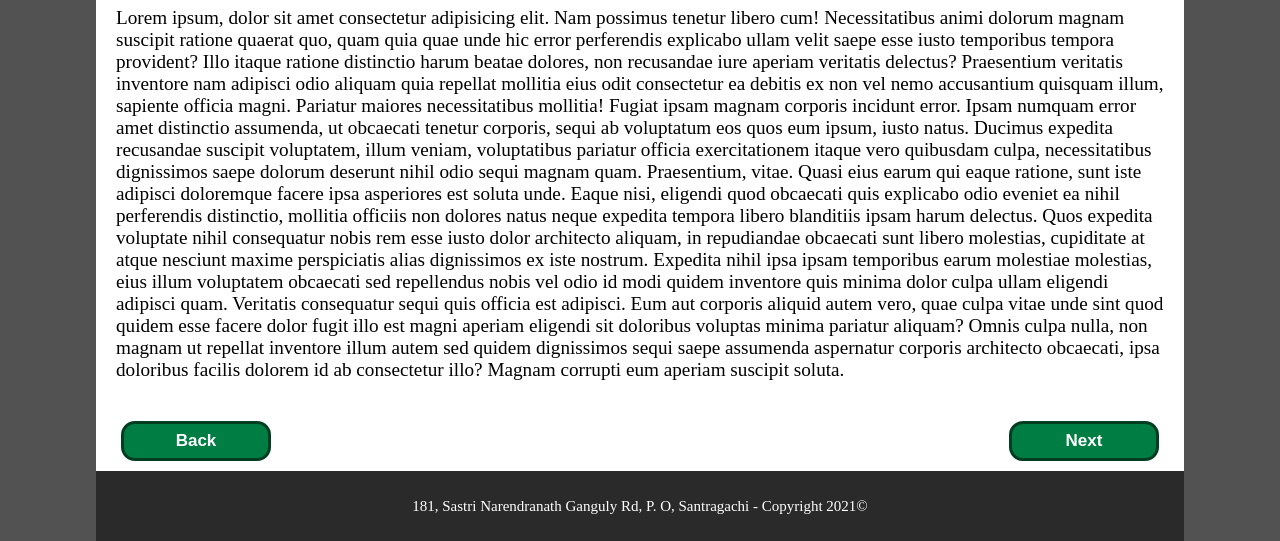
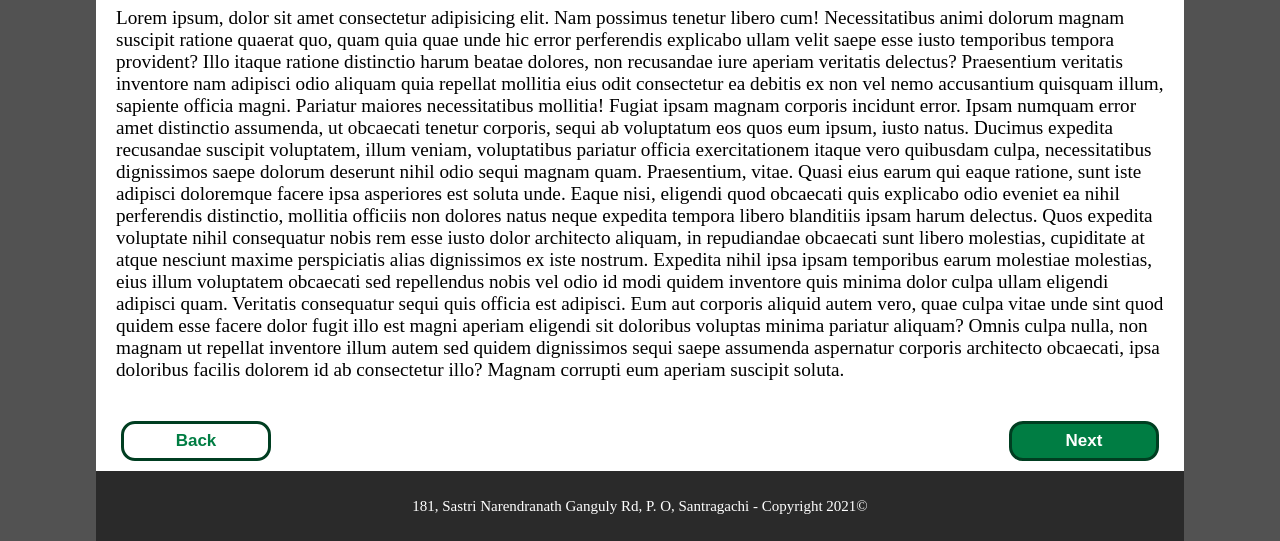
Before and after one commit to astroidworld/SKNI_website, a plain HTML site: page history.html in a window 1280 px wide. In both pictures the pointer is over the input "Back". Shown: the part 553-1094 px from the top of the page. Drawn offline with Linux system fonts and the light colour scheme.

Commit message:
bug fixed

```diff
--- a/history.css
+++ b/history.css
@@ -247,6 +247,11 @@ section
     background-color: rgb(255, 255, 255);
   }
 
+  form input:hover
+  {
+    color: rgba(0, 125, 67, 1);
+    background-color: rgb(255, 255, 255);
+  }
 
 /* FOOTER PART  */
 
```
